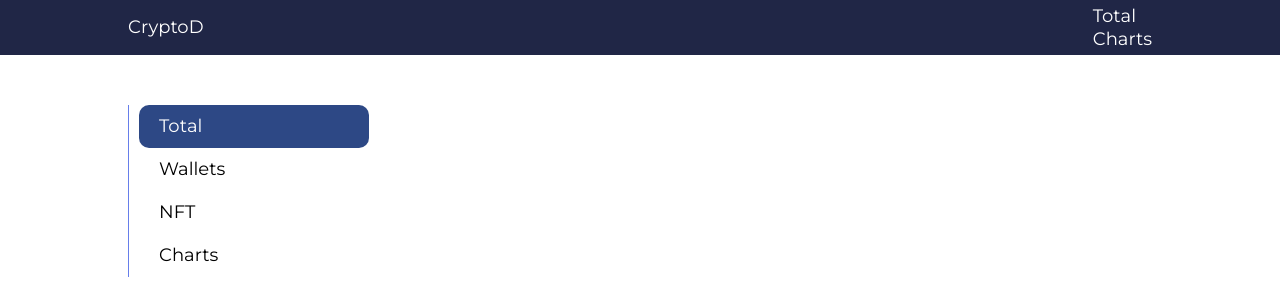
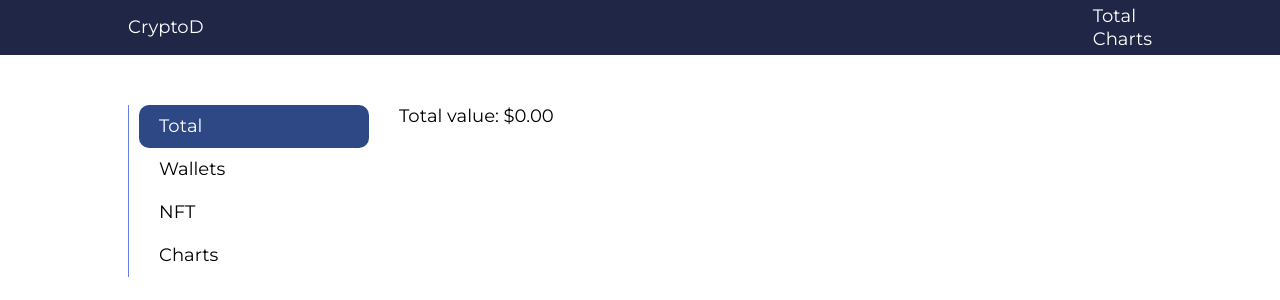
Before and after one commit to KuznetsovR/CryptoD, an Angular app: page /total in a window 1280 px wide. Shown: the top 300 px of the page. Built offline with nearby package versions, Linux system fonts and the light colour scheme; no server answers.

Commit message:
total balance to total page, aot, money pipe improved

```diff
--- a/angular.json
+++ b/angular.json
@@ -23,6 +23,7 @@
             "main": "src/main.ts",
             "polyfills": "src/polyfills.ts",
             "tsConfig": "tsconfig.app.json",
+            "aot": true,
             "assets": [
               "src/favicon.ico",
               "src/assets"
--- a/src/app/pages/total/total.component.html
+++ b/src/app/pages/total/total.component.html
@@ -1,4 +1,6 @@
 <div class="page">
   <app-nav-menu></app-nav-menu>
-  <div class="content-container"></div>
+  <div class="content-container">
+    Total value: {{user.totalBalance | money}}
+  </div>
 </div>
--- a/src/app/pages/total/total.component.ts
+++ b/src/app/pages/total/total.component.ts
@@ -1,16 +1,17 @@
 import { ChangeDetectionStrategy, Component, OnInit } from '@angular/core';
+import {User, UserService} from '../../services/user/user.service';
 
 @Component({
   selector: 'app-total',
   templateUrl: './total.component.html',
   styleUrls: ['./total.component.scss'],
-  changeDetection: ChangeDetectionStrategy.OnPush
+  changeDetection: ChangeDetectionStrategy.OnPush,
 })
 export class TotalComponent implements OnInit {
-
-  constructor() { }
+  public user!: User;
+  constructor(private userService: UserService) {}
 
   ngOnInit(): void {
+    this.user = this.userService.currentUser
   }
-
 }
--- a/src/app/pages/total/total.module.ts
+++ b/src/app/pages/total/total.module.ts
@@ -4,6 +4,7 @@ import { CommonModule } from '@angular/common';
 import { TotalRoutingModule } from './total-routing.module';
 import { TotalComponent } from './total.component';
 import {NavMenuModule} from "../../modules/nav-menu/nav-menu.module";
+import {MoneyPipeModule} from "../../pipes/money/money.pipe";
 
 
 @NgModule({
@@ -13,7 +14,8 @@ import {NavMenuModule} from "../../modules/nav-menu/nav-menu.module";
   imports: [
     CommonModule,
     TotalRoutingModule,
-    NavMenuModule
+    NavMenuModule,
+    MoneyPipeModule
   ]
 })
 export class TotalModule { }
--- a/src/app/pipes/money/money.pipe.ts
+++ b/src/app/pipes/money/money.pipe.ts
@@ -4,8 +4,17 @@ import { NgModule, Pipe, PipeTransform } from '@angular/core';
   name: 'money',
 })
 export class MoneyPipe implements PipeTransform {
+  formatMoney(value: number, numberOfDecimals: number) {
+    const toFixedValueArr = value.toFixed(numberOfDecimals).split('')
+    // 4 is 3 digits + comma symbol
+    for (let i = toFixedValueArr.length - numberOfDecimals - 4; i > 0; i-=3){
+      toFixedValueArr.splice(i, 0 , ' ')
+    }
+    return toFixedValueArr.join('')
+  }
   transform(value: number, numberOfDecimals = 2, currencySymbol: string = '$'): string {
-    return `${currencySymbol}${value.toFixed(numberOfDecimals)}`;
+    const formattedValue = this.formatMoney(value, numberOfDecimals)
+    return currencySymbol + formattedValue;
   }
 }
 
--- a/src/app/services/user/user.service.ts
+++ b/src/app/services/user/user.service.ts
@@ -51,6 +51,9 @@ export class UserService {
 
 export class User {
   wallets: UserWallet[];
+  get totalBalance() {
+    return this.wallets.reduce((acc, wallet) => acc + wallet.totalBalanceInFiat, 0)
+  }
   constructor(item?: Partial<User>) {
     this.wallets = item?.wallets?.length ? item?.wallets.map((w) => new UserWallet(w)) : [];
   }
```
Also changed, not shown: 1 other file (tests, documents, lock files or other folders).
